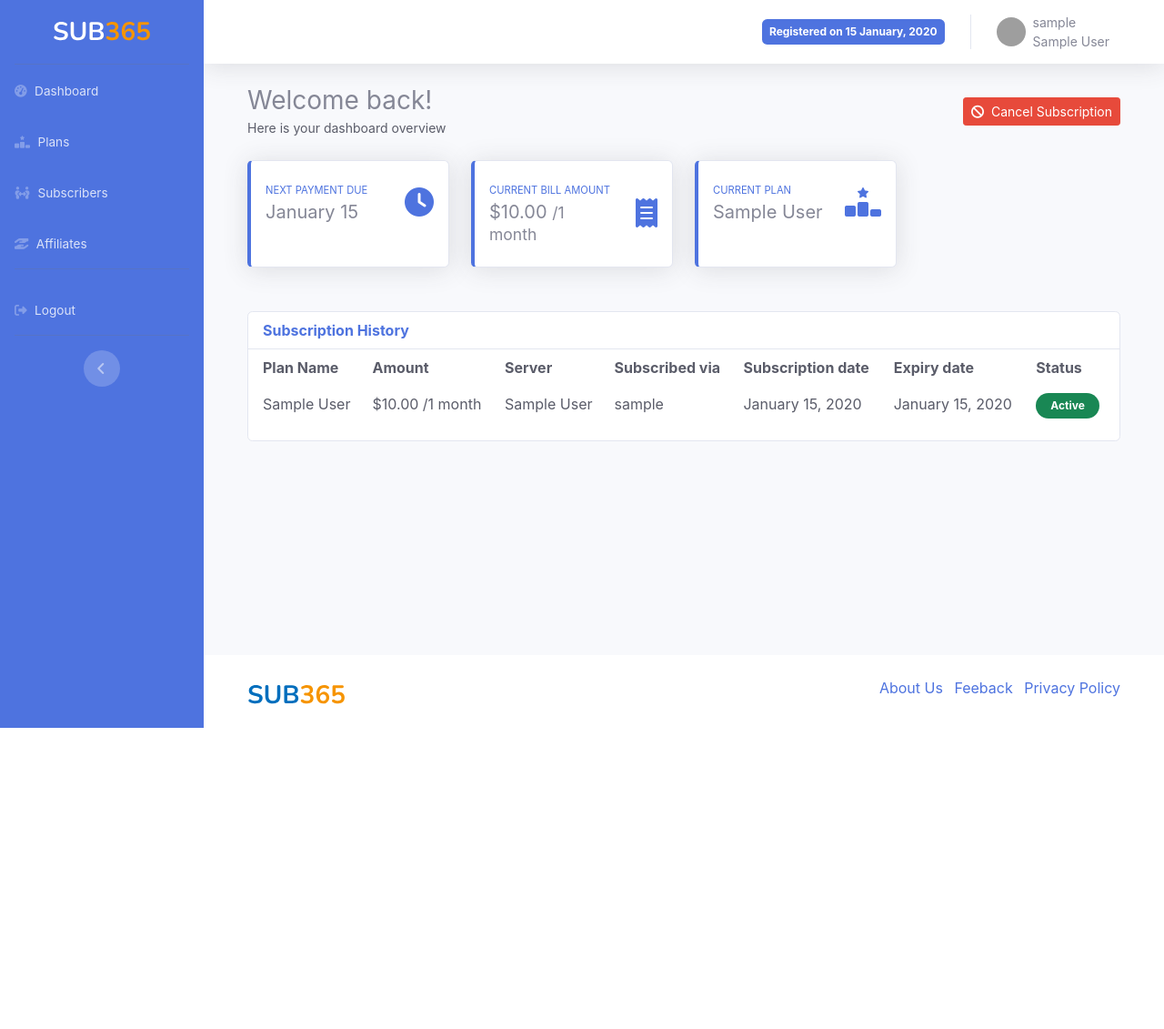
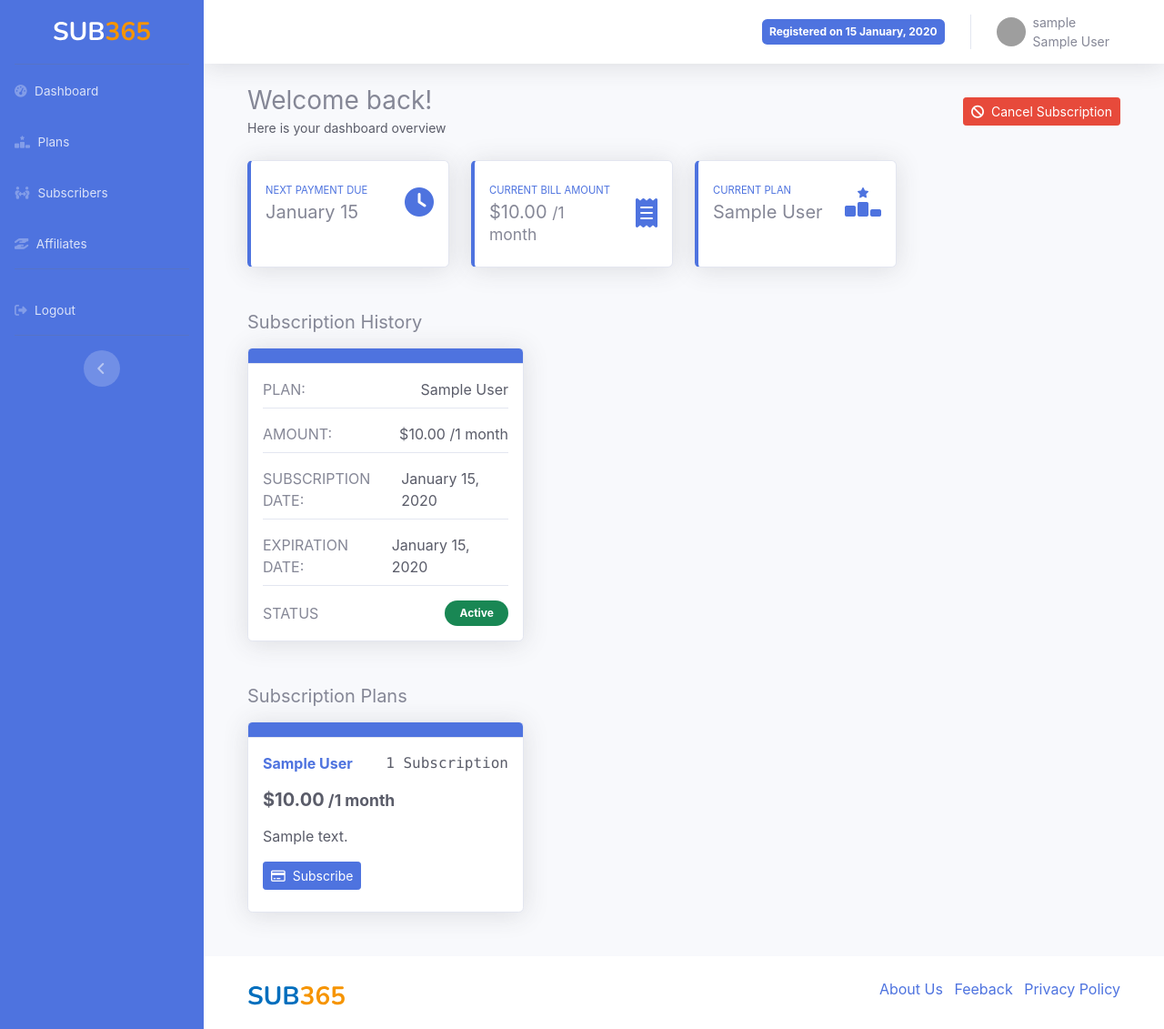
Before and after one commit to Pythonian/sub365, a Django app: page /subscriber/ in a window 1280 px wide. Shown: the whole page at 91% size. Before the commit the page ends 800 px from the top, so only its background shows below. Run offline with Django 4.2, Linux system fonts and the light colour scheme; a user stored in the database is signed in; tables that the repository leaves empty hold one stand-in row (values such as "Sample post"); some libraries are stand-ins or nearby versions; grey boxes are pictures that could not be loaded.

Commit message:
subscriber dashboard template and webhook fix

```diff
--- a/accounts/models.py
+++ b/accounts/models.py
@@ -393,7 +393,7 @@ class Affiliate(models.Model):
         else:
             conversion_rate = 0
 
-        return conversion_rate
+        return round(conversion_rate, 2)
 
     def get_affiliate_payments(self):
         """
--- a/accounts/views.py
+++ b/accounts/views.py
@@ -616,8 +616,11 @@ def subscriber_dashboard(request):
 
     try:
         # Retrieve the latest active subscription for the subscriber
+        # latest_subscription = Subscription.objects.filter(
+        #     subscriber=subscriber, status=Subscription.SubscriptionStatus.ACTIVE
+        # ).latest()
         latest_subscription = Subscription.objects.filter(
-            subscriber=subscriber, status=Subscription.SubscriptionStatus.ACTIVE
+            subscriber=subscriber
         ).latest()
     except Subscription.DoesNotExist:
         latest_subscription = None
@@ -765,6 +768,10 @@ def subscription_cancel(request):
         # Cancel the subscription using the Stripe API
         stripe.Subscription.delete(subscription.subscription_id)
 
+        # Update the Subscription object
+        subscription.status = Subscription.SubscriptionStatus.CANCELED
+        subscription.save()
+
         # Add a success message
         messages.success(request, "Your subscription has been canceled successfully.")
     except stripe.error.StripeError as e:
--- a/templates/affiliate/dashboard.html
+++ b/templates/affiliate/dashboard.html
@@ -44,7 +44,8 @@
     {% else %}
     <h3 class="text-dark">Generating affiliate link</h3>
     <p class="text-primary mb-4">Your affiliate link is being generated. Reload this page in a moment.</p>
-    <a href="" class="btn btn-primary btn-sm"><i class="fas fa-rotate me-1"></i> Reload Page</a>
+    <a href="{% url 'affiliate_dashboard' %}" class="btn btn-primary btn-sm"><i class="fas fa-rotate me-1"></i> Reload
+        Page</a>
     {% endif %}
 </div>
 {% endif %}
--- a/templates/modals/_cancel_subscription.html
+++ /dev/null
@@ -1,24 +0,0 @@
-<div class="modal fade" id="cancelSubscription" tabindex="-1" role="dialog"
-    aria-labelledby="cancelSubscriptionModalLabel" aria-hidden="true">
-    <div class="modal-dialog" role="document">
-        <div class="modal-content">
-            <div class="modal-header">
-                <h5 class="modal-title text-danger">Cancel Subscription</h5>
-                <button type="button" class="btn-close" data-bs-dismiss="modal" aria-label="Close"></button>
-            </div>
-            <div class="modal-body text-dark">
-                <p>Are you sure you want to cancel your subscription?</p>
-                <p>Your subscription will not be renewed if you proceed and you will lose access to the server once your
-                    current subscription expires.</p>
-            </div>
-            <div class="modal-footer">
-                <button class="btn btn-sm btn-outline-dark" type="button" data-bs-dismiss="modal">Close</button>
-                <form method="POST" action="{% url 'subscription_cancel' %}">
-                    {% csrf_token %}
-                    <button type="submit" class="btn btn-sm btn-danger"><i class="fas fa-ban me-1"></i>
-                        Cancel Subscription</button>
-                </form>
-            </div>
-        </div>
-    </div>
-</div>
--- a/templates/subscriber/_payment_due.html
+++ b/templates/subscriber/_payment_due.html
@@ -1,5 +1,5 @@
 {% extends "serverowner/_base_dashboard_data.html" %}
 
 {% block data_title %}Next Payment Due{% endblock data_title %}
-{% block data_value %}{% if subscription.plan.status == 'A' %}{{ subscription.expiration_date|date:"F j" }}{% else %}Terminated{% endif %}{% endblock data_value %}
+{% block data_value %}{% if subscription.status == 'A' %}{{ subscription.expiration_date|date:"F j" }}{% elif subscription.status == 'C' %}Canceled{% else %}Terminated{% endif %}{% endblock data_value %}
 {% block data_icon %}fa-clock{% endblock data_icon %}
--- a/templates/subscriber/dashboard.html
+++ b/templates/subscriber/dashboard.html
@@ -15,9 +15,11 @@
         <a class="btn btn-primary btn-sm" data-bs-toggle="modal" data-bs-target="#affiliateModal"><i
                 class="fas fa-user-tie me-1"></i> Become an Affiliate</a>
         {% endif %}
+        {% if subscription.status == 'A' %}
         <a class="btn btn-danger btn-sm" data-bs-target="#cancelSubscription" data-bs-toggle="modal"><i
                 class="fas fa-ban me-1"></i> Cancel
             Subscription</a>
+        {% endif %}
     </div>
 </div>
 <div class="row mb-4">
@@ -26,49 +28,49 @@
     {% include 'subscriber/_current_plan.html' %}
 </div>
 
-<div class="row">
-    <div class="col-12 mb-4">
-        <div class="card">
-            <div class="card-header bg-transparent d-flex justify-content-between">
-                <span class="text-primary fw-bold">Subscription History</span>
-            </div>
-            <div class="card-body p-0 px-2">
-                <div class="table-responsive">
-                    <table class="table table-borderless">
-                        <thead>
-                            <tr>
-                                <th>Plan Name</th>
-                                <th>Amount</th>
-                                <th>Server</th>
-                                <th>Subscribed via</th>
-                                <th>Subscription date</th>
-                                <th>Expiry date</th>
-                                <th>Status</th>
-                            </tr>
-                        </thead>
-                        <tbody>
-                            {% for subscription in subscriptions %}
-                            <tr>
-                                <td>{{ subscription.plan.name }}</td>
-                                <td>${{ subscription.plan.amount|intcomma }} /{{ subscription.plan.interval_count }}
-                                    month{{ subscription.plan.interval_count|pluralize }}</td>
-                                <td>{{ subscription.subscribed_via.get_choice_server }}</td>
-                                <td>{{ subscription.subscribed_via }}</td>
-                                <td>{{ subscription.subscription_date|date:"F j, Y" }}</td>
-                                <td>{{ subscription.expiration_date|date:"F j, Y" }}</td>
-                                <td>
-                                    <span
-                                        class="badge py-2 px-3 rounded-pill text-bg-{% if subscription.status == 'A' %}success{% else %}danger opacity-75{% endif %}">{{ subscription.get_status_display }}</span>
-                                </td>
-                            </tr>
-                            {% endfor %}
-                        </tbody>
-                    </table>
-                </div>
+<h5 class="text-secondary mb-3">Subscription History</h5>
+
+<div class="row g-4 mb-5">
+    {% for subscription in subscriptions %}
+    <div class="col-lg-4 col-sm-6">
+        <div class="card shadow">
+            <div class="card-header bg-primary py-2"></div>
+            <div class="card-body">
+                <ul class="bg-transparent border-top-0 border-bottom-0 bg-white d-block p-0 m-0 lh-sm">
+                    <li
+                        class="ps-0 pe-0 d-flex align-items-center justify-content-between position-relative lh-base border-bottom pb-2">
+                        <p class="p-0 m-0 text-muted fs-6">PLAN:</p>
+                        <span>{{ subscription.plan }}</span>
+                    </li>
+                    <li
+                        class="ps-0 pe-0 d-flex align-items-center justify-content-between position-relative lh-base border-bottom pt-3 pb-2">
+                        <p class="p-0 m-0 text-muted fs-6">AMOUNT:</p>
+                        <span>${{ subscription.plan.amount|intcomma }} /{{ subscription.plan.interval_count }}
+                            month{{ subscription.plan.interval_count|pluralize }}</span>
+                    </li>
+                    <li
+                        class="ps-0 pe-0 d-flex align-items-center justify-content-between position-relative lh-base border-bottom pt-3 pb-2">
+                        <p class="p-0 m-0 text-muted fs-6">SUBSCRIPTION DATE:</p>
+                        <span>{{ subscription.subscription_date|date:"F j, Y" }}</span>
+                    </li>
+                    <li
+                        class="ps-0 pe-0 d-flex align-items-center justify-content-between position-relative lh-base border-bottom pt-3 pb-2">
+                        <p class="p-0 m-0 text-muted fs-6">EXPIRATION DATE:</p>
+                        <span>{{ subscription.expiration_date|date:"F j, Y" }}</span>
+                    </li>
+                    <li
+                        class="ps-0 pe-0 d-flex align-items-center justify-content-between position-relative lh-base pt-3">
+                        <p class="p-0 m-0 text-muted fs-6">STATUS</p>
+                        <span
+                            class="badge py-2 px-3 rounded-pill text-bg-{% if subscription.status == 'A' %}success{% else %}danger opacity-75{% endif %}">{{ subscription.get_status_display }}</span>
+                    </li>
+                </ul>
             </div>
         </div>
     </div>
+    {% endfor %}
 </div>
+
 {% else %}
 <div class="d-sm-flex align-items-center justify-content-between mb-4">
     <div>
@@ -81,6 +83,8 @@
             class="fas fa-user-tie me-1"></i> Become an Affiliate</a>
     {% endif %}
 </div>
+{% endif %}
+<h5 class="text-secondary mb-3">Subscription Plans</h5>
 <div class="row g-4 mb-5">
     {% for plan in plans %}
     <div class="col-lg-4">
@@ -114,51 +118,8 @@
                 class="text-primary text-decoration-underline">{{ server_owner.get_choice_server }}</span> yet.</p>
     </div>
     {% endfor %}
-    {% if subscriber.get_subscriptions %}
-    <div class="col-12 mb-4">
-        <div class="card">
-            <div class="card-header bg-transparent d-flex justify-content-between">
-                <span class="text-primary fw-bold">Subscription History</span>
-            </div>
-            <div class="card-body p-0 px-2">
-                <div class="table-responsive">
-                    <table class="table table-borderless">
-                        <thead>
-                            <tr>
-                                <th>Plan Name</th>
-                                <th>Amount</th>
-                                <th>Server</th>
-                                <th>Subscribed via</th>
-                                <th>Subscription date</th>
-                                <th>Expiry date</th>
-                                <th>Status</th>
-                            </tr>
-                        </thead>
-                        <tbody>
-                            {% for subscription in subscriptions %}
-                            <tr>
-                                <td>{{ subscription.plan.name }}</td>
-                                <td>${{ subscription.plan.amount|intcomma }} /{{ subscription.plan.interval_count }}
-                                    month{{ subscription.plan.interval_count|pluralize }}</td>
-                                <td>{{ subscription.subscribed_via.get_choice_server }}</td>
-                                <td>{{ subscription.subscribed_via }}</td>
-                                <td>{{ subscription.subscription_date|date:"F j, Y" }}</td>
-                                <td>{{ subscription.expiration_date|date:"F j, Y" }}</td>
-                                <td>
-                                    <span
-                                        class="badge py-2 px-3 rounded-pill text-bg-{% if subscription.status == 'A' %}success{% else %}danger opacity-75{% endif %}">{{ subscription.get_status_display }}</span>
-                                </td>
-                            </tr>
-                            {% endfor %}
-                        </tbody>
-                    </table>
-                </div>
-            </div>
-        </div>
-    </div>
-    {% endif %}
 </div>
-{% endif %}
+
 
 <div class="modal fade" id="affiliateModal" tabindex="-1" role="dialog" aria-labelledby="affiliateModalLabel"
     aria-hidden="true">
@@ -195,6 +156,29 @@
     </div>
 </div>
 
-{% include "modals/_cancel_subscription.html" %}
+<div class="modal fade" id="cancelSubscription" tabindex="-1" role="dialog"
+    aria-labelledby="cancelSubscriptionModalLabel" aria-hidden="true">
+    <div class="modal-dialog" role="document">
+        <div class="modal-content">
+            <div class="modal-header">
+                <h5 class="modal-title text-danger">Cancel Subscription</h5>
+                <button type="button" class="btn-close" data-bs-dismiss="modal" aria-label="Close"></button>
+            </div>
+            <div class="modal-body text-dark">
+                <p>Are you sure you want to cancel your subscription?</p>
+                <p>Your subscription will not be renewed if you proceed and you will lose access to the server once your
+                    current subscription expires.</p>
+            </div>
+            <div class="modal-footer">
+                <button class="btn btn-sm btn-outline-dark" type="button" data-bs-dismiss="modal">Close</button>
+                <form method="POST" action="{% url 'subscription_cancel' %}">
+                    {% csrf_token %}
+                    <button type="submit" class="btn btn-sm btn-danger"><i class="fas fa-ban me-1"></i>
+                        Cancel Subscription</button>
+                </form>
+            </div>
+        </div>
+    </div>
+</div>
 
 {% endblock %}
```
Also changed, not shown: accounts/webhooks.py (+8 -8 lines), templates/affiliate/invitees.html (+7 -2 lines).
